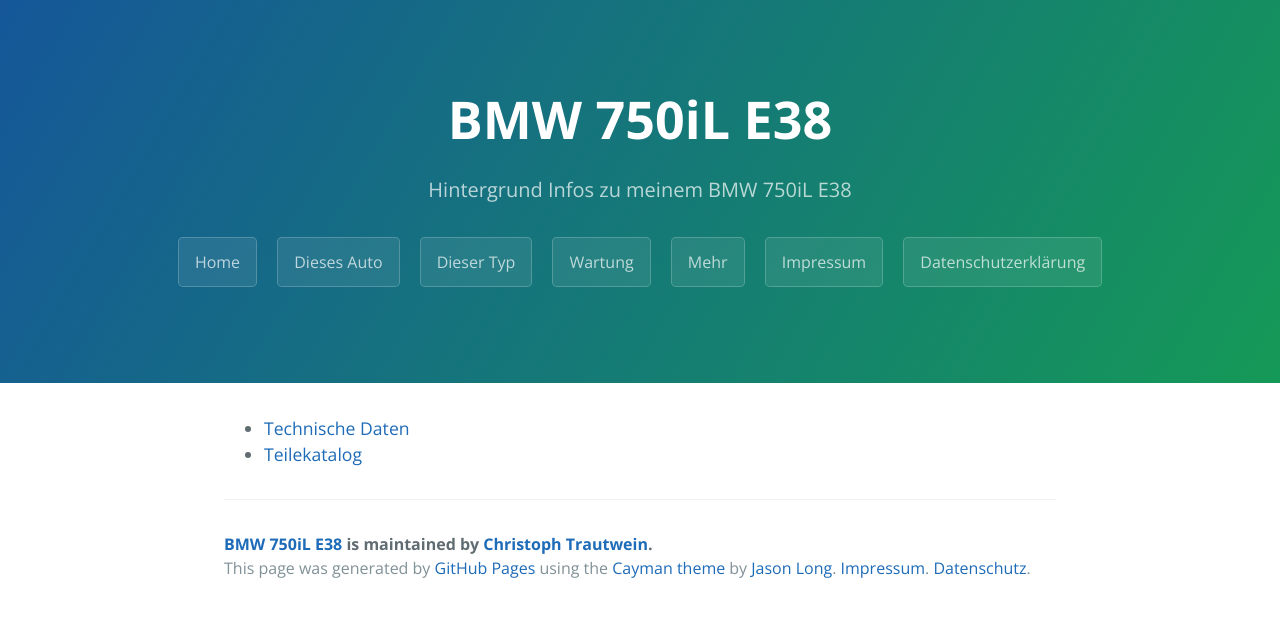
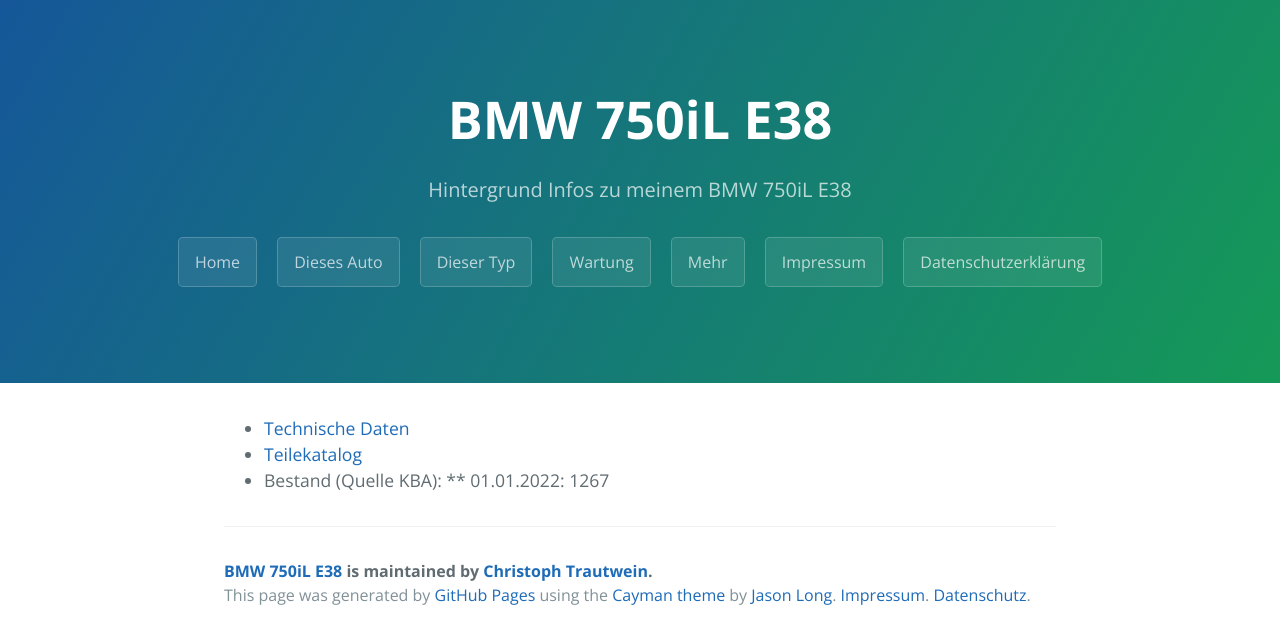
Before and after one commit to trautw/BMW750iL, a Jekyll site: the page built from docs/_pages/02_class.md, in a window 1280 px wide. Shown: the top 644 px of the page. Built offline with Jekyll 4.4.1, drawn with Linux system fonts in a browser that asks for light colours.

Commit message:
Update 02_class.md

```diff
--- a/docs/_pages/02_class.md
+++ b/docs/_pages/02_class.md
@@ -6,3 +6,5 @@ permalink: /class/
 
 * [Technische Daten](http://www.7-forum.com/modelle/e38/technische_daten.php)
 * [Teilekatalog](http://bmwteilekatalog24.info/bmw/P/E38/Lim/750iL%20M73/ECE/L/A/1995/09)
+* Bestand (Quelle KBA):
+** 01.01.2022: 1267
```
